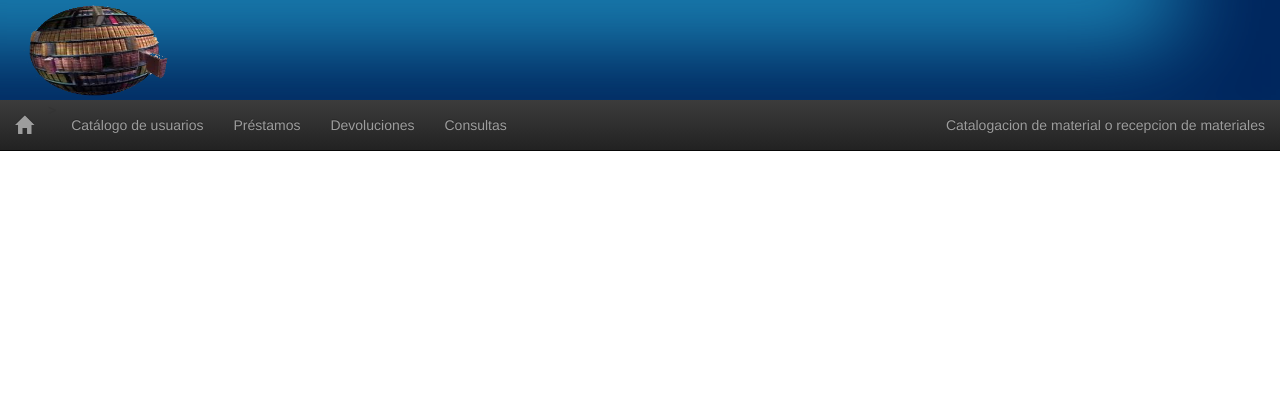
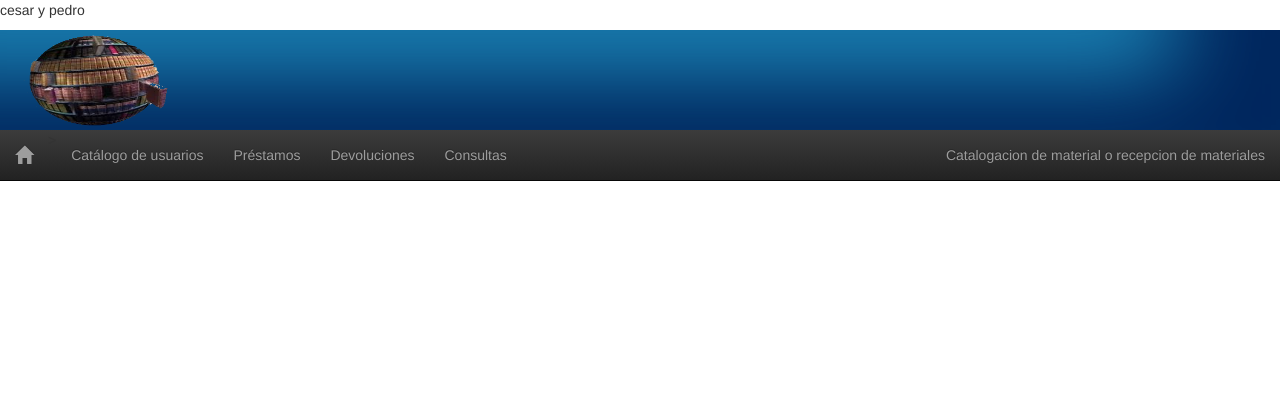
Before and after one commit to petersenbarrients/bibliotecaAlpha, a CodeIgniter app: page /bibliotecaAlpha/index.php/home/index in a window 1280 px wide. Shown: the top 420 px of the page. Run offline with CodeIgniter, Linux system fonts and the light colour scheme; some libraries are stand-ins or nearby versions.

Commit message:
test cesar pedro
sdsdsd

```diff
--- a/application/views/Shared/Partial/head.php
+++ b/application/views/Shared/Partial/head.php
@@ -10,7 +10,7 @@
     <link href='https://fonts.googleapis.com/css?family=Bree+Serif' rel='stylesheet' type='text/css'>
     <script type="text/javascript" charset="utf8" src="http://ajax.aspnetcdn.com/ajax/jQuery/jquery-1.8.2.min.js"></script>
     <script type="text/javascript" charset="utf8" src="http://ajax.aspnetcdn.com/ajax/jquery.dataTables/1.9.4/jquery.dataTables.min.js"></script>
-
+<p>cesar y pedro<p>
     <style>
     .mainFooter {
     top:402px;
```
